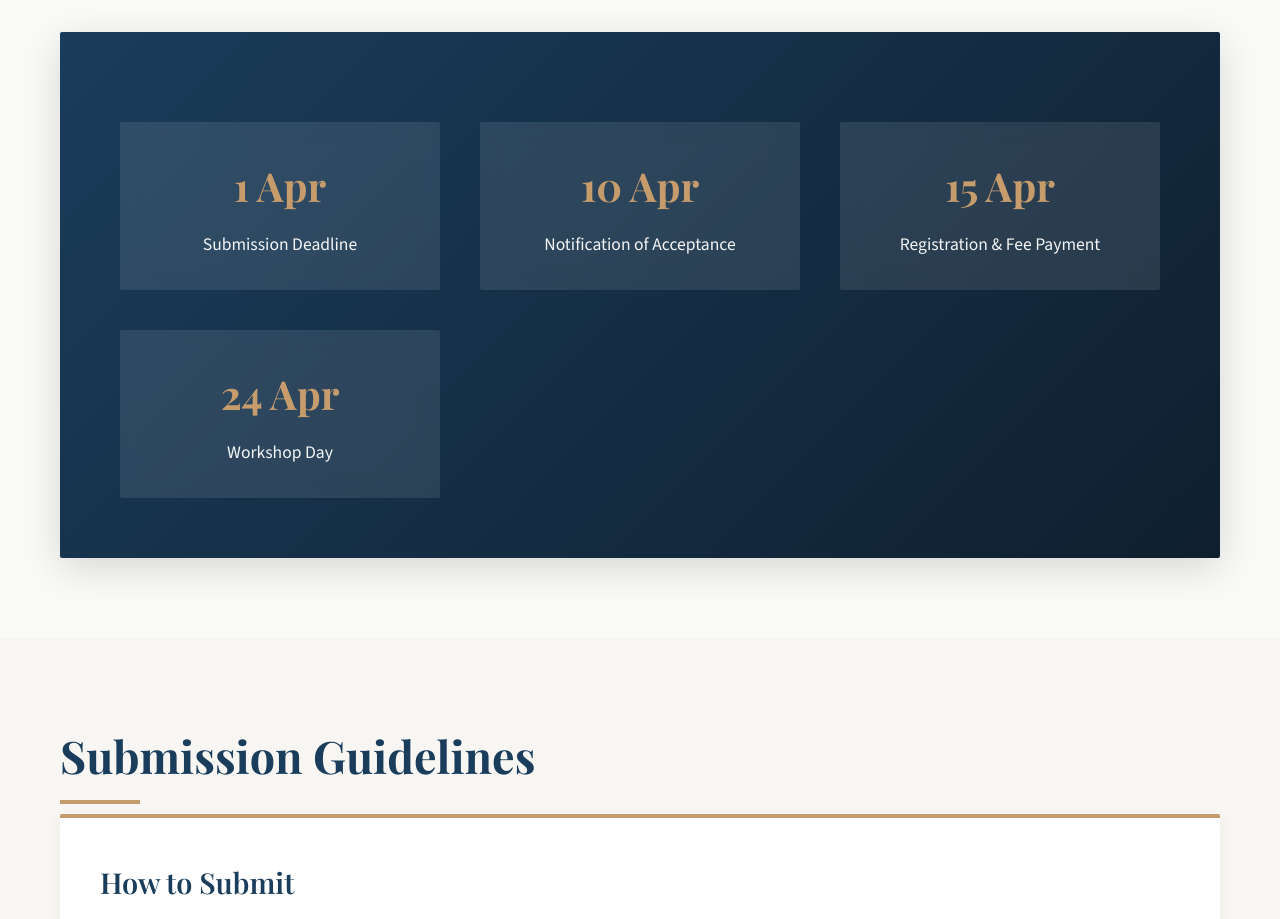
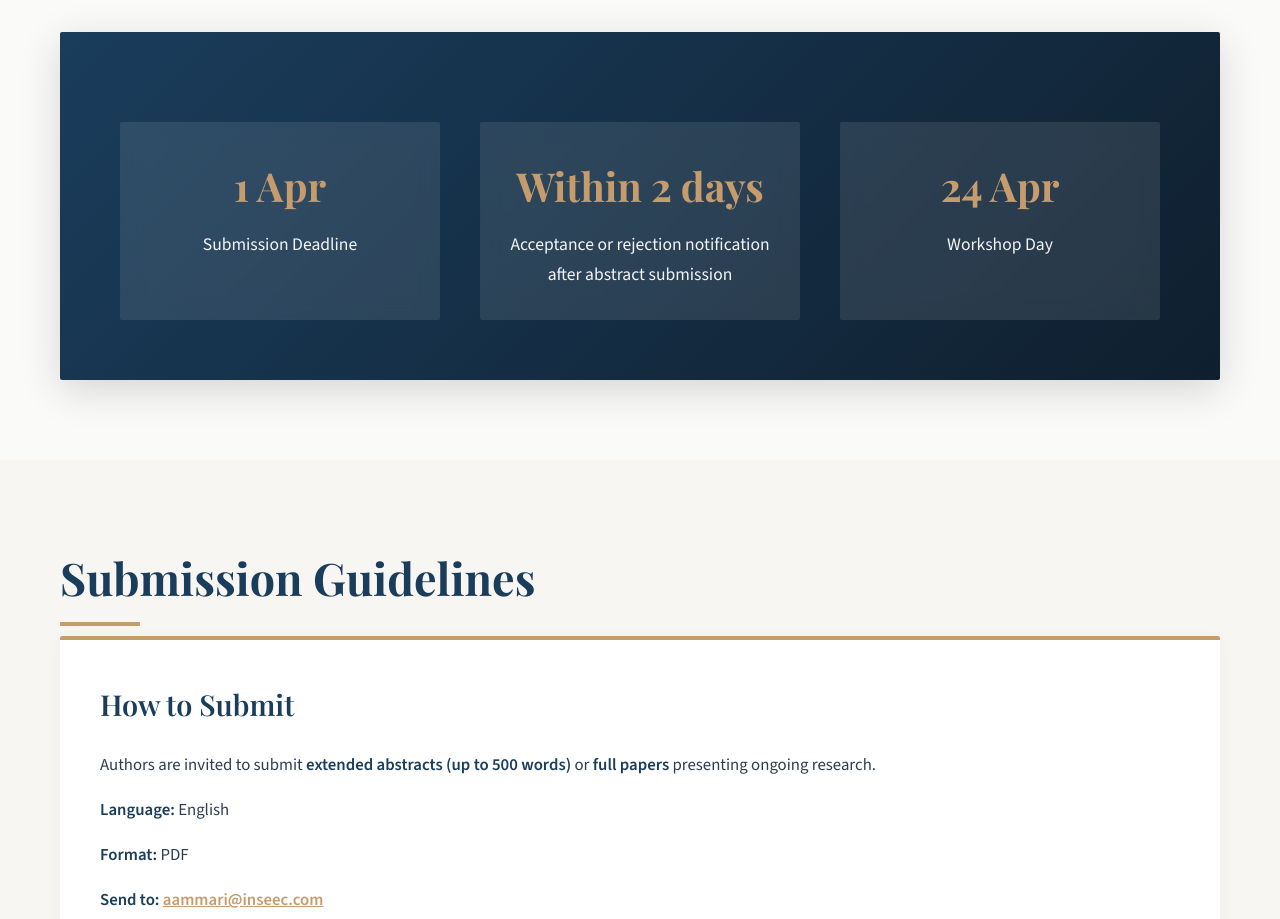
Before and after one commit to ammari1986/sustainability-bordeaux-2026, a plain HTML site: page index.html in a window 1280 px wide. Shown: the part 6360-7279 px from the top of the page. Drawn offline with nearby package versions, Linux system fonts and the light colour scheme.

Commit message:
index.html

```diff
--- a/index.html
+++ b/index.html
@@ -1063,8 +1063,7 @@
       <div class="dates-container">
         <div class="dates-grid">
           <div class="date-item"><span class="date-number">1 Apr</span><span class="date-label">Submission Deadline</span></div>
-          <div class="date-item"><span class="date-number">10 Apr</span><span class="date-label">Notification of Acceptance</span></div>
-          <div class="date-item"><span class="date-number">15 Apr</span><span class="date-label">Registration & Fee Payment</span></div>
+          <div class="date-item"><span class="date-number">Within 2 days</span><span class="date-label">Acceptance or rejection notification after abstract submission</span></div>
           <div class="date-item"><span class="date-number">24 Apr</span><span class="date-label">Workshop Day</span></div>
         </div>
       </div>
```
